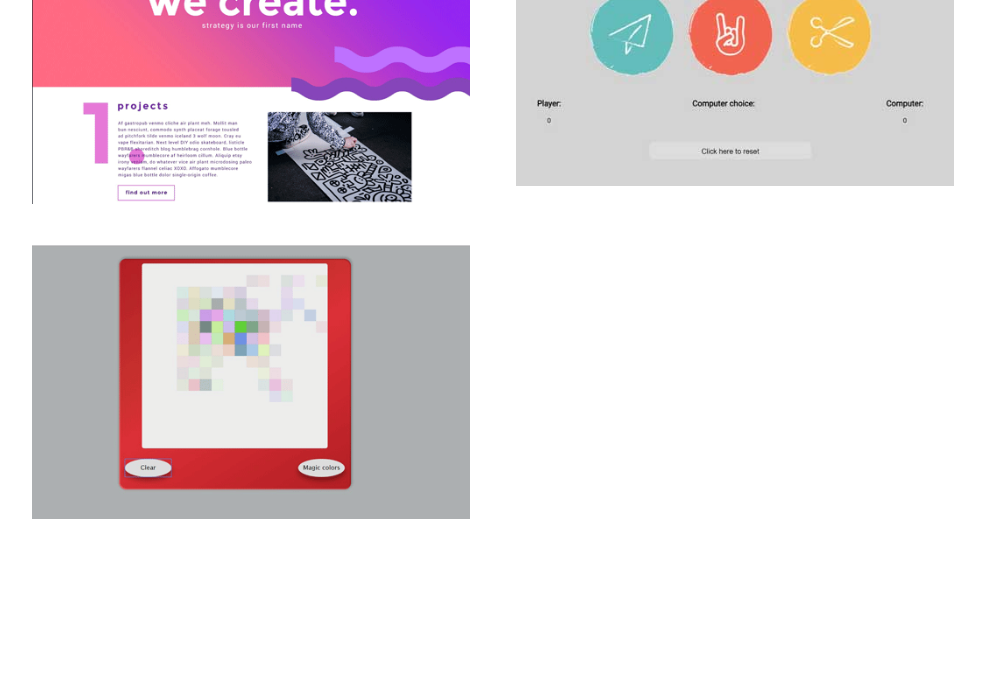
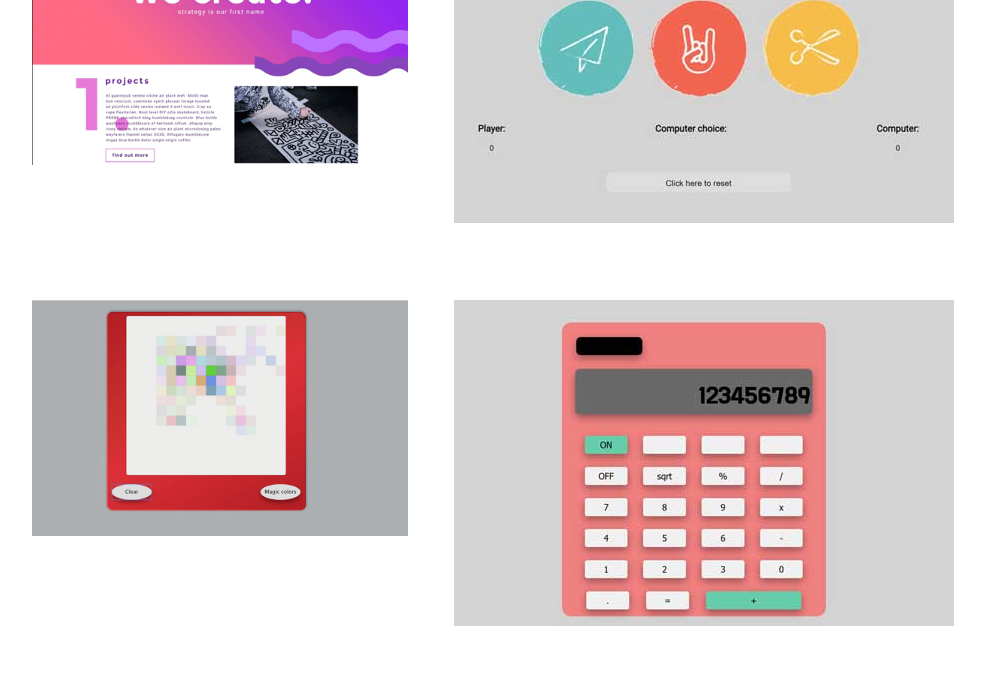
Before and after one commit to berbua/portfolio, a plain HTML site: page index.html in a window 1280 px wide. Shown: the part 1880-2576 px from the top of the page, without its empty margins (147-1132 px from the left). Drawn offline with Linux system fonts and the light colour scheme.

Commit message:
Add calc project link and pic

```diff
--- a/index.html
+++ b/index.html
@@ -103,20 +103,24 @@
         <h2>Projects</h2>
         <div class="projects-grid-container">
             <div class="project-tile tile1">
-                <img class="project-image" src="img/wecreate-proj.gif" alt="Portfolio">
+                <img class="project-image" src="img/wecreate-proj.gif" alt="Portfolio project">
                 <a href="https://berbua.github.io/wecreate/">
                 </a>
             </div>
             <div class="project-tile tile2">
-                <img class="project-image" src="img/PRS-proj.jpg" alt="Portfolio">
+                <img class="project-image" src="img/PRS-proj.jpg" alt="Portfolio project">
                 <a href="https://berbua.github.io/Rock-Paper-Scissors/"></a>
             </div>
             <div class="project-tile tile3">
-                <img class="project-image" src="img/sketch-proj.gif" alt="Portfolio">
+                <img class="project-image" src="img/sketch-proj.gif" alt="Portfolio project">
                 <a href="https://berbua.github.io/Sketch/">
             </div>
             </a>
-            <div class="project-tile tile4"></div>
+            <div class="project-tile tile4">
+                <img src="img/calc-proj.jpg" alt="Portfolio project">
+                <a href="https://berbua.github.io/Calc/"></a>
+
+            </div>
         </div>
 
     </section>
```
Also changed, not shown: img/calc proj.jpg (added), img/calc-proj.jpg (added).
